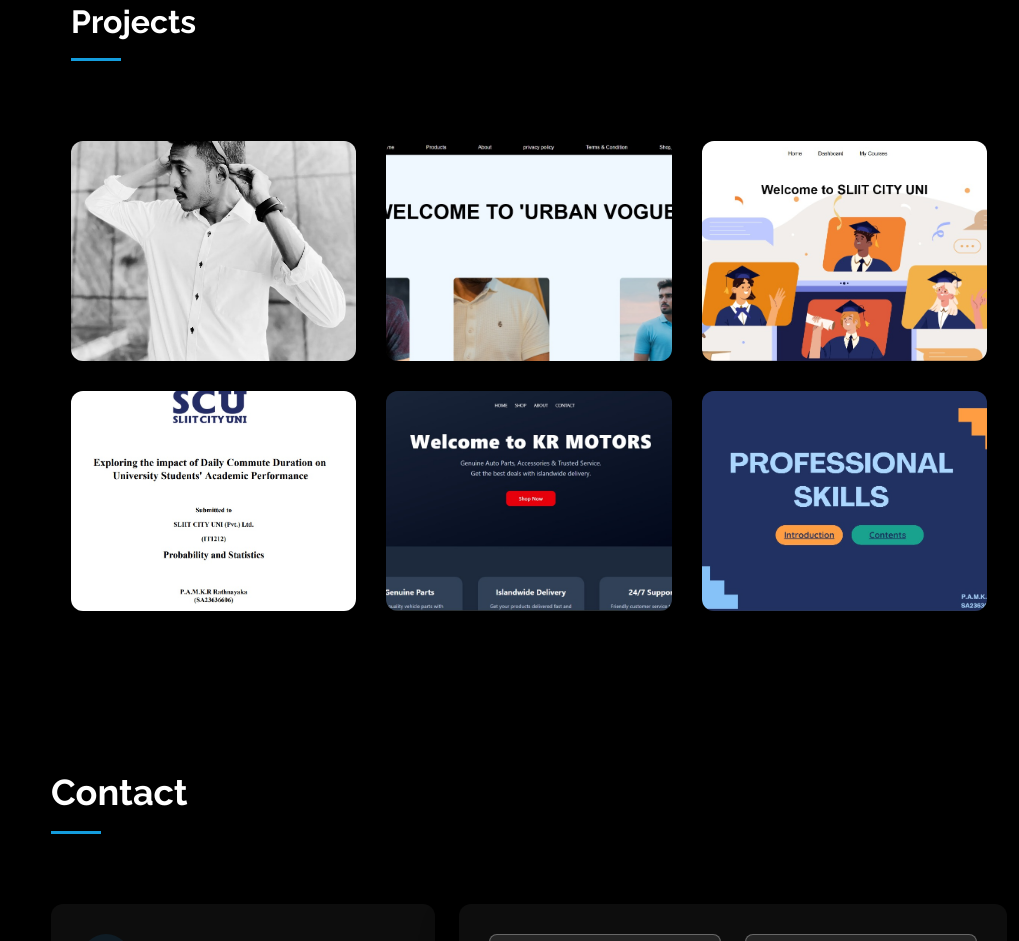
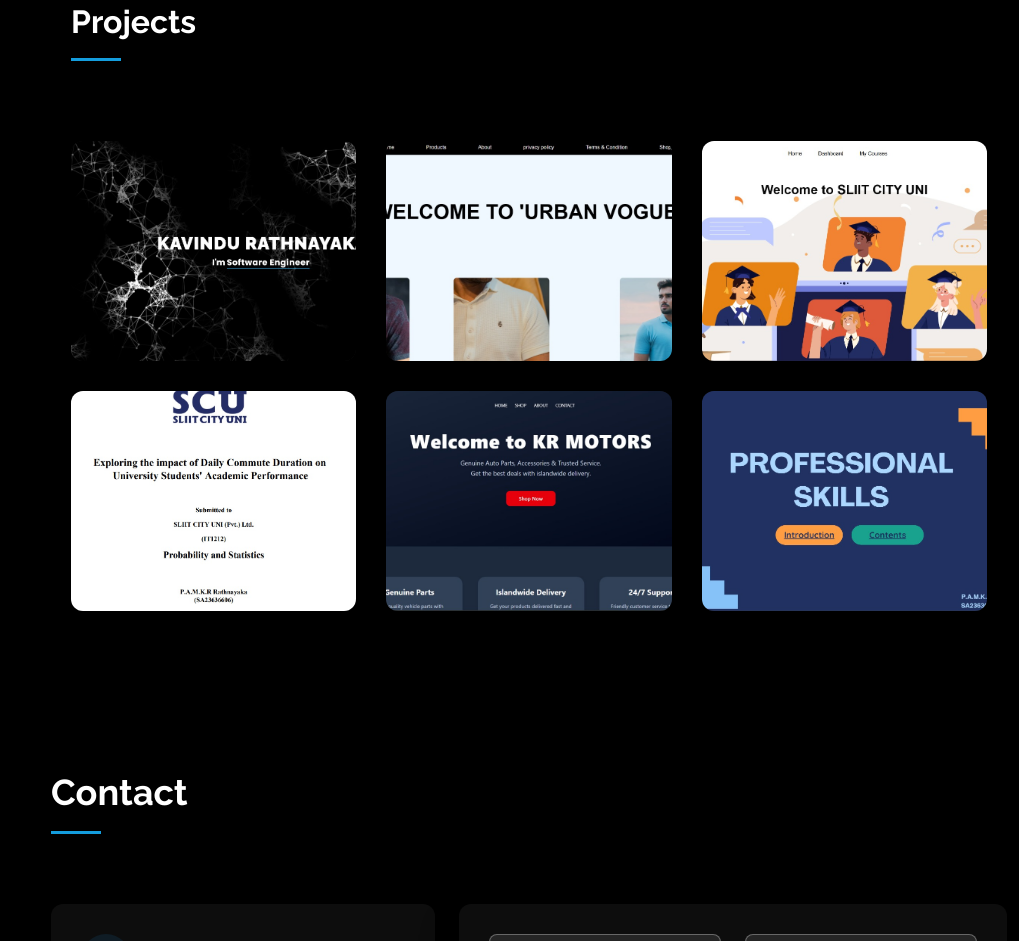
Before and after one commit to Kavindu02/PORTFOLIO, a plain HTML site: page index.html in a window 1280 px wide. Shown: the part 2267-3208 px from the top of the page, without its empty margins (261-1280 px from the left). Drawn offline with nearby package versions, Linux system fonts and the light colour scheme.

Commit message:
Add Image 😁

```diff
--- a/index.html
+++ b/index.html
@@ -217,7 +217,7 @@
       <!-- Project 1 -->
       <div class="projects-item" data-aos="fade-up" data-aos-delay="100">
         <div class="projects-img">
-          <img src="images/2.jpg" alt="Portfolio Website">
+          <img src="images/9.jpg" alt="Portfolio Website">
           <div class="projects-overlay">
             <h3>Portfolio Website</h3>
             <p>Responsive portfolio with HTML, CSS, Js & PHP Animations.</p>
```
Also changed, not shown: images/9.jpg (added).
